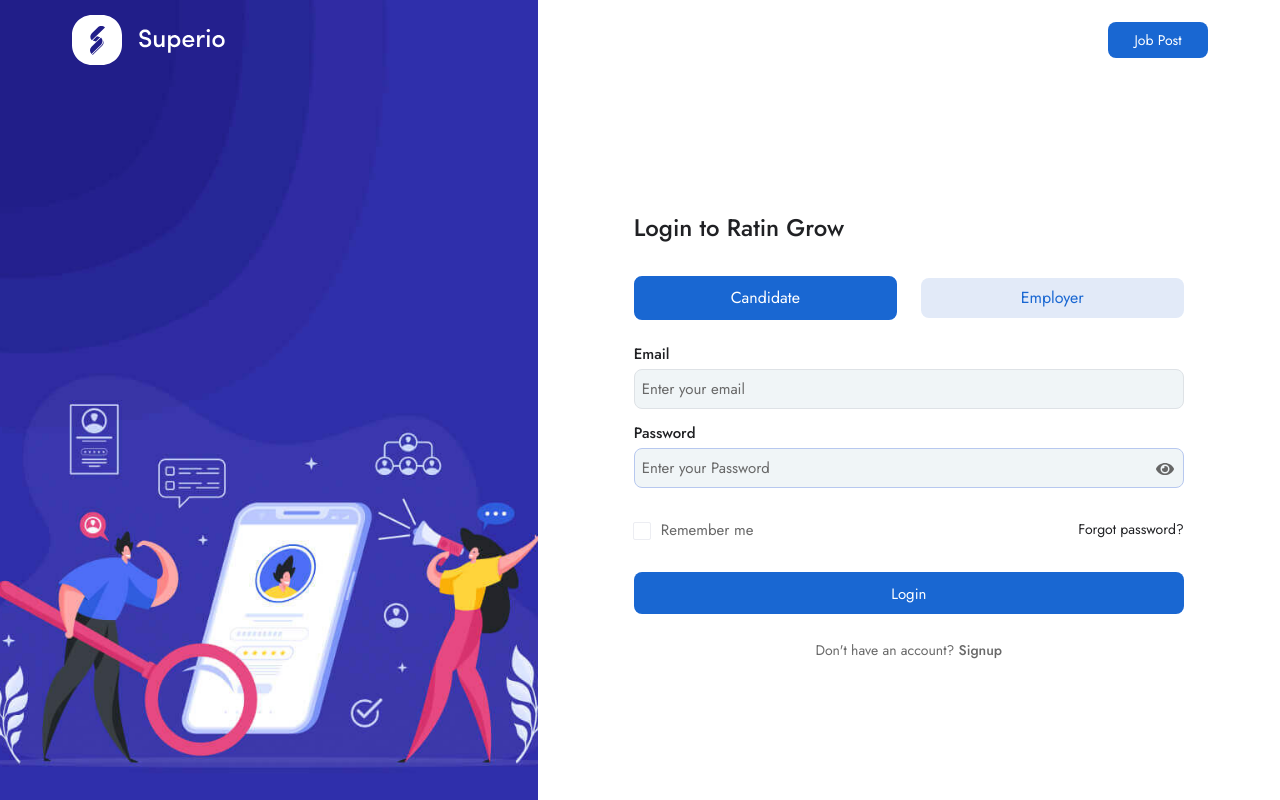
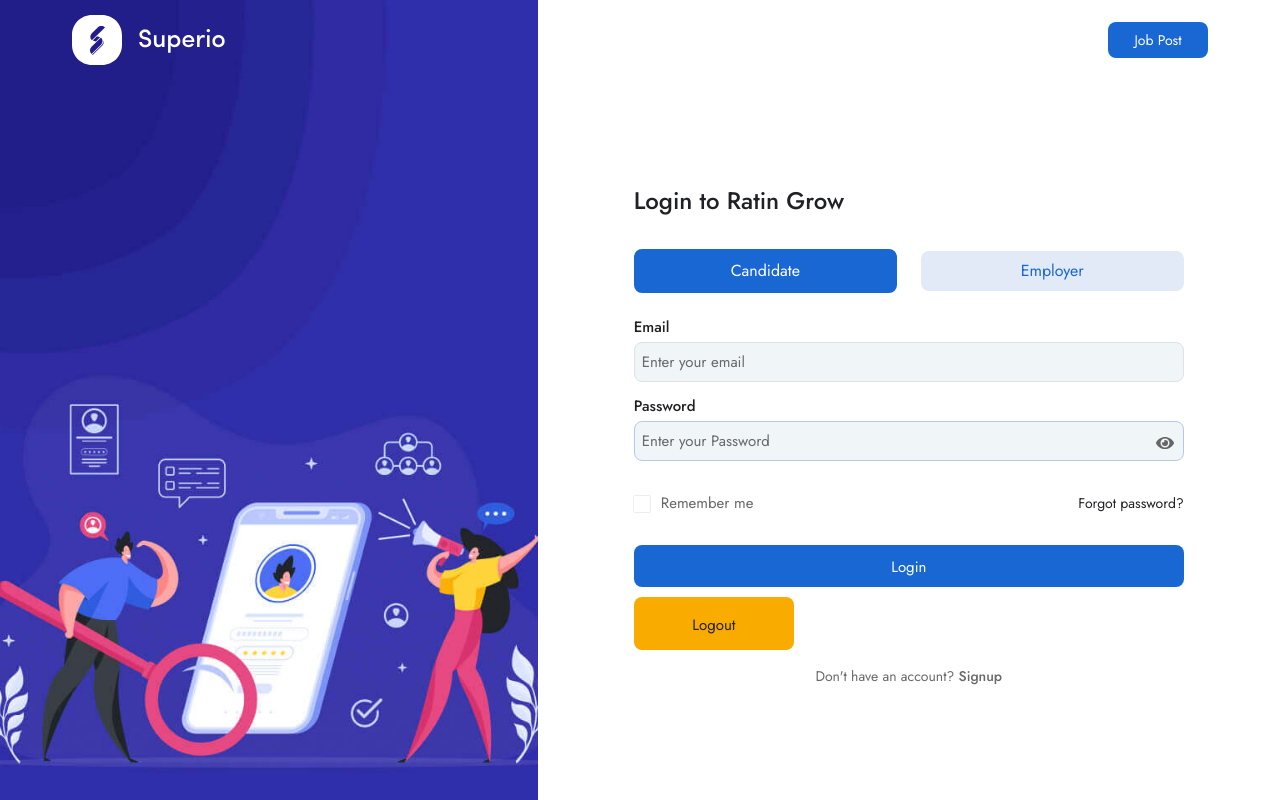
Before and after one commit to sandipbh/job-portal, a Next.js app: page /login in a window 1280 px wide. Built offline with nearby package versions, Linux system fonts and the light colour scheme.

Commit message:
logout issue5

```diff
--- a/components/common/form/login/FormContent2.jsx
+++ b/components/common/form/login/FormContent2.jsx
@@ -223,10 +223,10 @@
           </button>
 
 
-          {/* <button type="button"
+          <button type="button"
             onClick={handleLogout}
             className="btheme-btn btn-style-two"
-          > Logout </button>*/}
+          > Logout </button>
 
           {/* <button type="button"
             onClick={logoutAllDevices}
```
